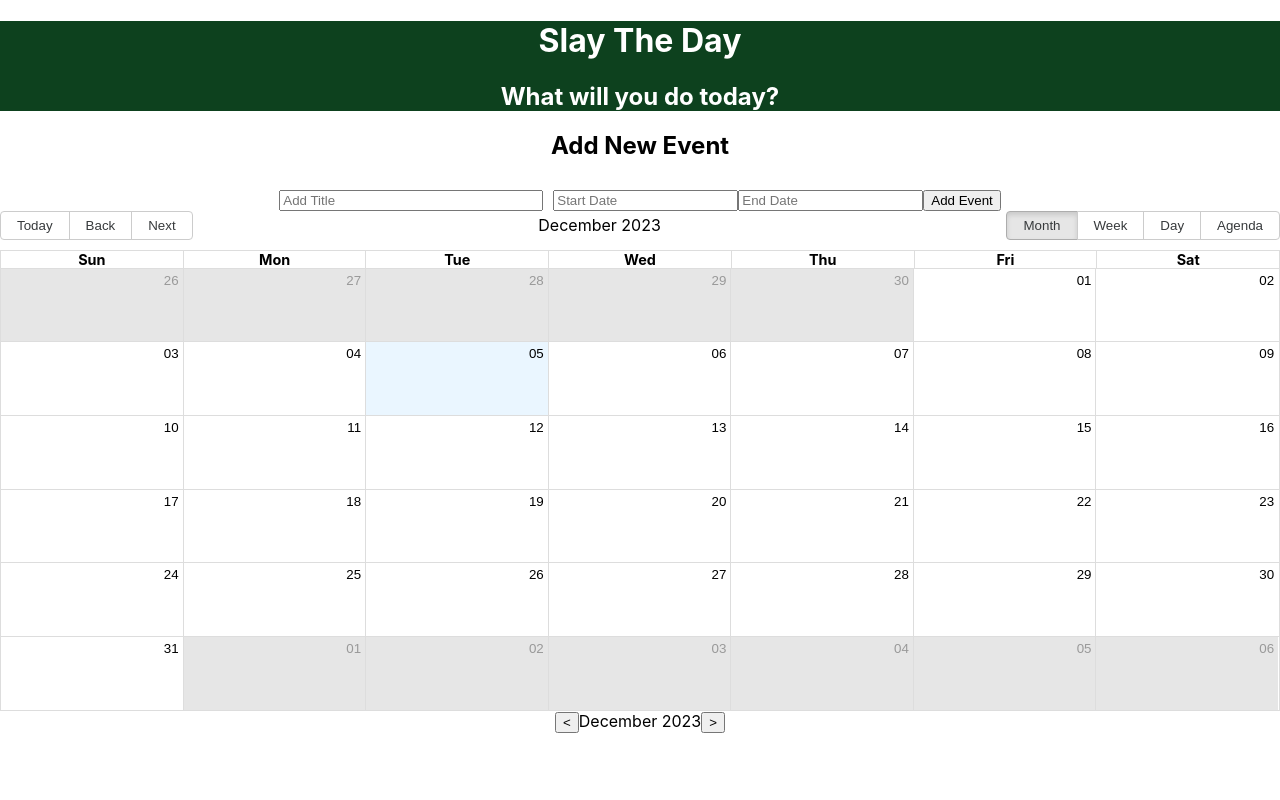
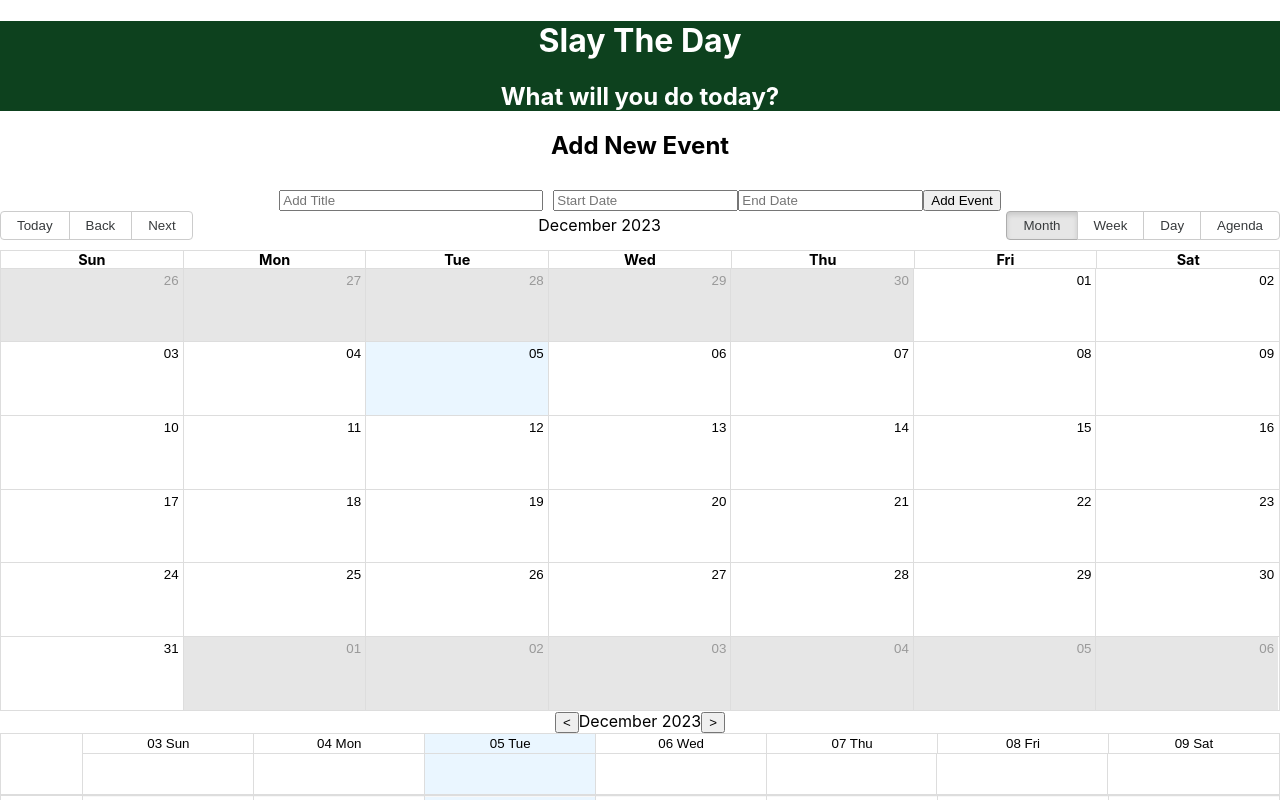
Before and after one commit to kimberlylpalmer/Slay_The_Day, a React (Create React App) app: page / in a window 1280 px wide. Shown: the top 800 px of the page. Built offline with nearby package versions, Linux system fonts and the light colour scheme; no server answers.

Commit message:
working on DailyCal

```diff
--- a/src/DailyCal.js
+++ b/src/DailyCal.js
@@ -1,9 +1,84 @@
-function DailyCal () {
-    return (
-        <div>
+import React, { useState } from "react";
+import { Calendar, dateFnsLocalizer } from "react-big-calendar";
+import format from "date-fns/format";
+import parse from "date-fns/parse";
+import startOfWeek from "date-fns/startOfWeek";
+import getDay from "date-fns/getDay";
+import "react-big-calendar/lib/css/react-big-calendar.css";
 
-        </div>
-    )
+const locales = {
+  "en-US": require("date-fns/locale/en-US"),
+};
+
+const localizer = dateFnsLocalizer({
+  format,
+  parse,
+  startOfWeek,
+  getDay,
+  locales,
+});
+
+const events = [
+  {
+    title: "Event 1",
+    desc: "Description for Event 1",
+    start: new Date(2023, 0, 1),
+    end: new Date(2023, 0, 1),
+  },
+];
+
+function Event({ event }) {
+  if (!event) {
+    return <div>Loading...</div>;
+  }
+  return (
+    <div>
+      <strong>{event.title}</strong>
+      <p>{event.desc}</p>
+    </div>
+  );
+}
+
+function customToolBar(toolbar) {
+  const goToBack = () => {
+    toolbar.date.setHours(0, 0, 0, 0);
+    toolbar.onNavigate("PREV");
+  };
+
+  const goToNext = () => {
+    toolbar.date.setHours(0, 0, 0, 0);
+    toolbar.onNavigate("NEXT");
+  };
+
+  return (
+    <div>
+      <button onClick={goToBack}>{"<"}</button>
+      <span>{format(toolbar.date, "MMMM yyyy")}</span>
+      <button onClick={goToNext}>{">"}</button>
+    </div>
+  );
+}
+
+function DailyCal({ events }) {
+  const currentDate = new Date();
+
+  return (
+    <div>
+      <h2>Today's Date: {format(currentDate, "EEEE, MMMM do, yyyy")} </h2>
+      <Calendar
+        localizer={localizer}
+        events={events}
+        defaultView="day"
+        views={{ day: true, agenda: true }}
+        components={{
+          event: Event,
+          toolbar: customToolBar,
+        }}
+        showMultiDayTimes={false}
+        dayLayoutAlgorithm="no-overlap"
+      />
+    </div>
+  );
 }
 
 export default DailyCal;
--- a/src/WeeklyCal.js
+++ b/src/WeeklyCal.js
@@ -64,8 +64,8 @@ function WeeklyCal({ events }) {
       <Calendar
         localizer={localizer}
         events={events}
-        defaultView="agenda"
-        views={{ agenda: true }}
+        defaultView="week"
+        views={{ week: true, agenda: true }}
         components={{
           event: Event,
           toolbar: customToolBar,
```
